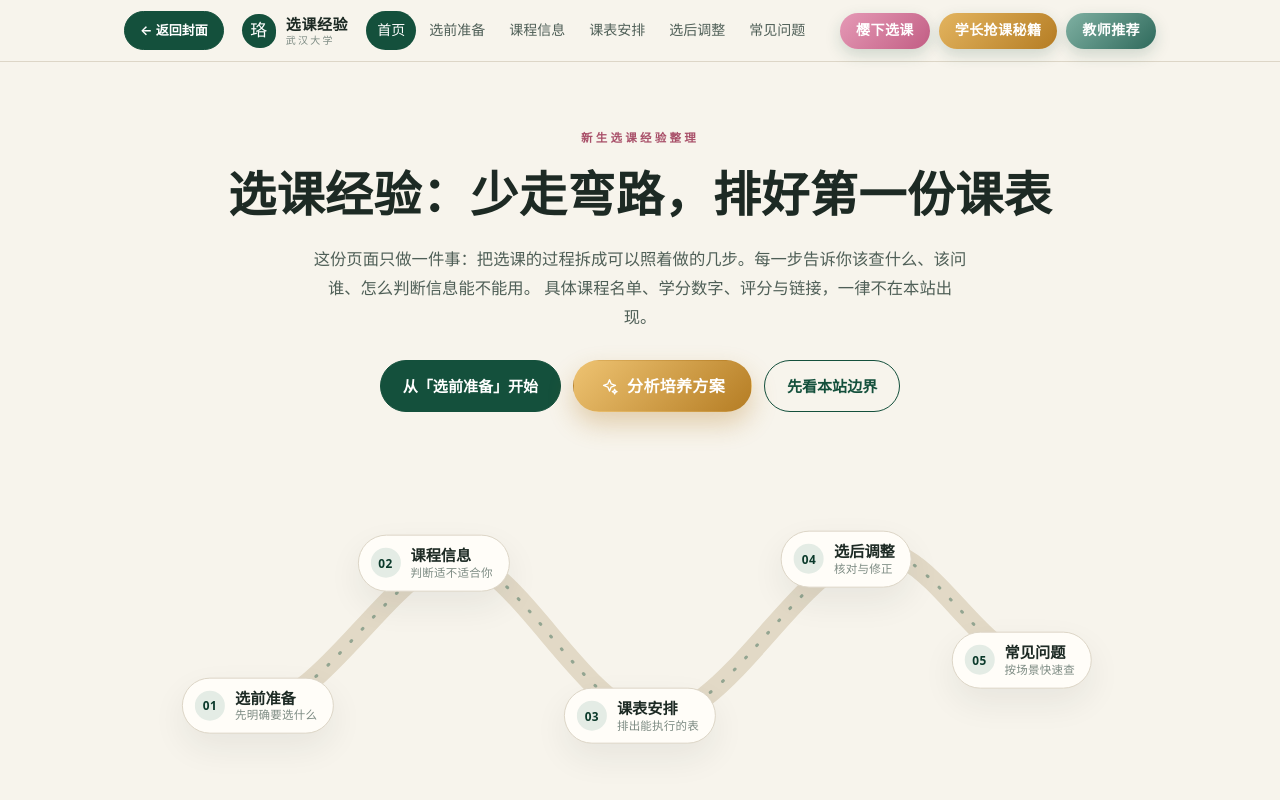
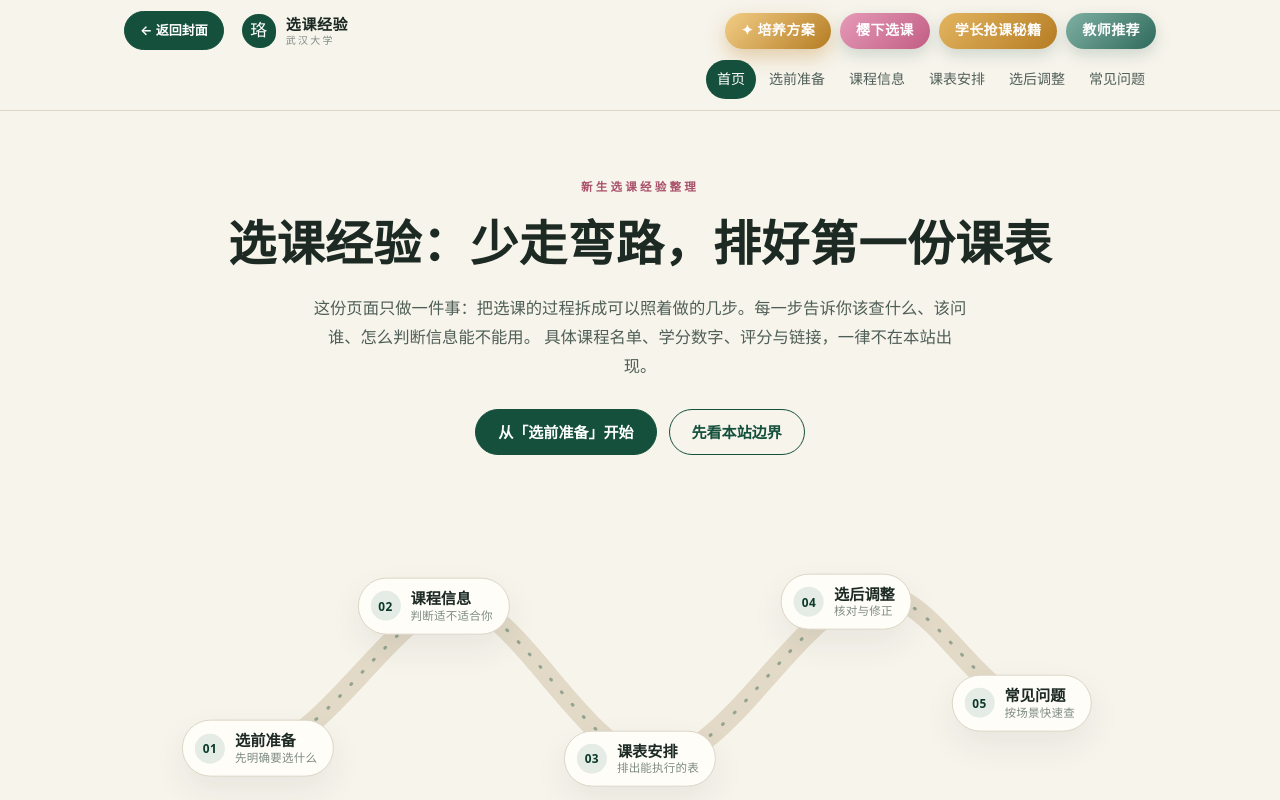
Before and after one commit to mlw3213644470/Freshman-Course-Selection-Guides, a website built with Vite: page guide.html in a window 1280 px wide. Shown: the top 800 px of the page. Built offline with nearby package versions, Linux system fonts and the light colour scheme.

Commit message:
页头培养方案改为醒目的金色按钮，移除指南首屏「分析培养方案」按钮
- 移除 guide.html 首屏的金色「分析培养方案」按钮（.button--plan 样式一并删除），
  首屏恢复为「从「选前准备」开始 / 先看本站边界」两个按钮
- 培养方案入口改到页头：作为第一个功能按钮「✦ 培养方案」，紧挨「樱下选课」左侧，
  金色渐变 + 暖金投影，比导航文字更醒目；页脚仍保留普通「培养方案」链接
- 修正页头挤爆问题：--maxw 只有 1080px，原单行布局下导航最后一项会被裁切（之前
  「培养方案」其实一直看不见）。现改为两行布局：第一行返回按钮 + 品牌 + 四个功能按钮，
  第二行导航，360–1440px 实测无横向溢出、导航不再裁切
- 窄屏（≤560px）功能按钮允许换行并缩小内边距，360px 下自动折成两行

Co-authored-by: Copilot <223556219+Copilot@users.noreply.github.com>

```diff
--- a/guide.html
+++ b/guide.html
@@ -22,13 +22,6 @@
       </p>
       <div class="hero__actions">
         <a class="button" href="prep.html">从「选前准备」开始</a>
-        <a class="button button--plan" href="/pages/training-plan.html">
-          <svg viewBox="0 0 24 24" fill="none" stroke="currentColor" stroke-width="1.7" stroke-linecap="round" stroke-linejoin="round" aria-hidden="true" focusable="false">
-            <path d="M12 3.5l2.05 5.05L19.5 10.6l-5.45 2.05L12 17.7l-2.05-5.05L4.5 10.6l5.45-2.05z" />
-            <path d="M18.5 15.5l.85 2.1 2.15.85-2.15.85-.85 2.1-.85-2.1-2.15-.85 2.15-.85z" />
-          </svg>
-          分析培养方案
-        </a>
         <a class="button button--ghost" href="#boundary">先看本站边界</a>
       </div>
     </section>
--- a/src/guide.css
+++ b/src/guide.css
@@ -98,8 +98,9 @@ a { color: var(--luojia); }
 
 .site-header__inner {
   display: flex;
+  flex-wrap: wrap;
   align-items: center;
-  gap: 18px;
+  gap: 10px 18px;
   max-width: var(--maxw);
   margin: 0 auto;
   padding: 11px 24px;
@@ -167,8 +168,11 @@ a { color: var(--luojia); }
 
 .site-nav {
   display: flex;
+  justify-content: flex-end;
   gap: 2px;
-  margin-left: auto;
+  width: 100%;
+  margin-left: 0;
+  order: 3;
   overflow-x: auto;
   scrollbar-width: none;
 }
@@ -199,6 +203,8 @@ a { color: var(--luojia); }
   align-items: center;
   gap: 9px;
   flex: 0 0 auto;
+  order: 2;
+  margin-left: auto;
 }
 
 .site-header__feature {
@@ -229,6 +235,17 @@ a { color: var(--luojia); }
 
 .site-header__feature--senior {
   background: linear-gradient(135deg, #e3b45f, #b57d24);
+}
+
+.site-header__feature--plan {
+  gap: 6px;
+  background: linear-gradient(135deg, #f2cd86, #b57d24);
+  box-shadow: 0 8px 20px rgb(181 125 36 / 34%);
+}
+
+.site-header__feature--plan:hover {
+  background: linear-gradient(135deg, #f7d795, #a06c1c);
+  box-shadow: 0 11px 24px rgb(181 125 36 / 44%);
 }
 
 .site-header__feature--teacher {
@@ -302,30 +319,6 @@ a { color: var(--luojia); }
 .button--ghost:hover {
   background: var(--luojia-tint);
   color: var(--luojia-deep);
-}
-
-.button--plan {
-  min-height: 52px;
-  padding: 0 26px;
-  border-color: transparent;
-  background: linear-gradient(135deg, #eec372, #b57d24);
-  color: #fff;
-  font-size: 1rem;
-  font-weight: 700;
-  letter-spacing: .02em;
-  box-shadow: 0 12px 26px rgb(181 125 36 / 32%);
-}
-
-.button--plan:hover {
-  background: linear-gradient(135deg, #f3cf85, #a06c1c);
-  color: #fff;
-  box-shadow: 0 16px 32px rgb(181 125 36 / 40%);
-}
-
-.button--plan svg {
-  width: 19px;
-  height: 19px;
-  flex: 0 0 auto;
 }
 
 /* ---------- winding road ---------- */
@@ -933,8 +926,8 @@ a { color: var(--luojia); }
 @media (max-width: 560px) {
   .site-header__inner { flex-wrap: wrap; gap: 8px 14px; padding-bottom: 8px; }
   .site-nav { width: 100%; margin-left: 0; }
-  .site-header__features { width: 100%; }
-  .site-header__feature { flex: 1; justify-content: center; }
+  .site-header__features { width: 100%; flex-wrap: wrap; }
+  .site-header__feature { flex: 1 1 auto; justify-content: center; padding: 0 11px; font-size: .78rem; }
   .step { grid-template-columns: minmax(0, 1fr); gap: 12px; }
   .qa__body { padding-left: 20px; }
   .callout { flex-direction: column; gap: 6px; }
--- a/src/guide.js
+++ b/src/guide.js
@@ -5,11 +5,13 @@ const NAV = [
   { page: 'schedule', href: 'schedule.html', label: '课表安排' },
   { page: 'after', href: 'after.html', label: '选后调整' },
   { page: 'faq', href: 'faq.html', label: '常见问题' },
-  { page: 'training-plan', href: '/pages/training-plan.html', label: '培养方案' },
 ];
 
-function buildNav(current) {
-  return NAV.map(({ page, href, label }) => {
+// 培养方案页不在本站多页构建里，页头单独做成醒目的金色按钮，页脚仍按普通导航展示。
+const PLAN_LINK = { page: 'training-plan', href: '/pages/training-plan.html', label: '培养方案' };
+
+function buildNav(current, extra = []) {
+  return [...NAV, ...extra].map(({ page, href, label }) => {
     const active = page === current ? ' aria-current="page"' : '';
     return `<a href="${href}"${active}>${label}</a>`;
   }).join('');
@@ -31,6 +33,7 @@ function renderHeader(current) {
       </a>
       <nav class="site-nav" aria-label="板块导航">${buildNav(current)}</nav>
       <div class="site-header__features">
+        <a class="site-header__feature site-header__feature--plan" href="${PLAN_LINK.href}">✦ ${PLAN_LINK.label}</a>
         <a class="site-header__feature site-header__feature--sakura" href="课程信息.html">樱下选课</a>
         <a class="site-header__feature site-header__feature--senior" href="学长抢课秘籍.html">学长抢课秘籍</a>
         <a class="site-header__feature site-header__feature--teacher" href="教师推荐.html">教师推荐</a>
@@ -44,7 +47,7 @@ function renderFooter() {
   host.innerHTML = `
     <div class="site-footer__inner">
       <p class="site-footer__note">本站只整理选课方法与判断标准：不提供具体课程数据、评分或外部链接。选课时间、名额与办理规则，一律以当期官方通知为准。</p>
-      <nav class="site-footer__nav" aria-label="页脚导航">${buildNav('')}</nav>
+      <nav class="site-footer__nav" aria-label="页脚导航">${buildNav('', [PLAN_LINK])}</nav>
       <p class="site-footer__meta">内容会随新学年核实后更新，选课规则以当期官方通知为准。</p>
     </div>`;
 }
```
Also changed, not shown: README.md.
